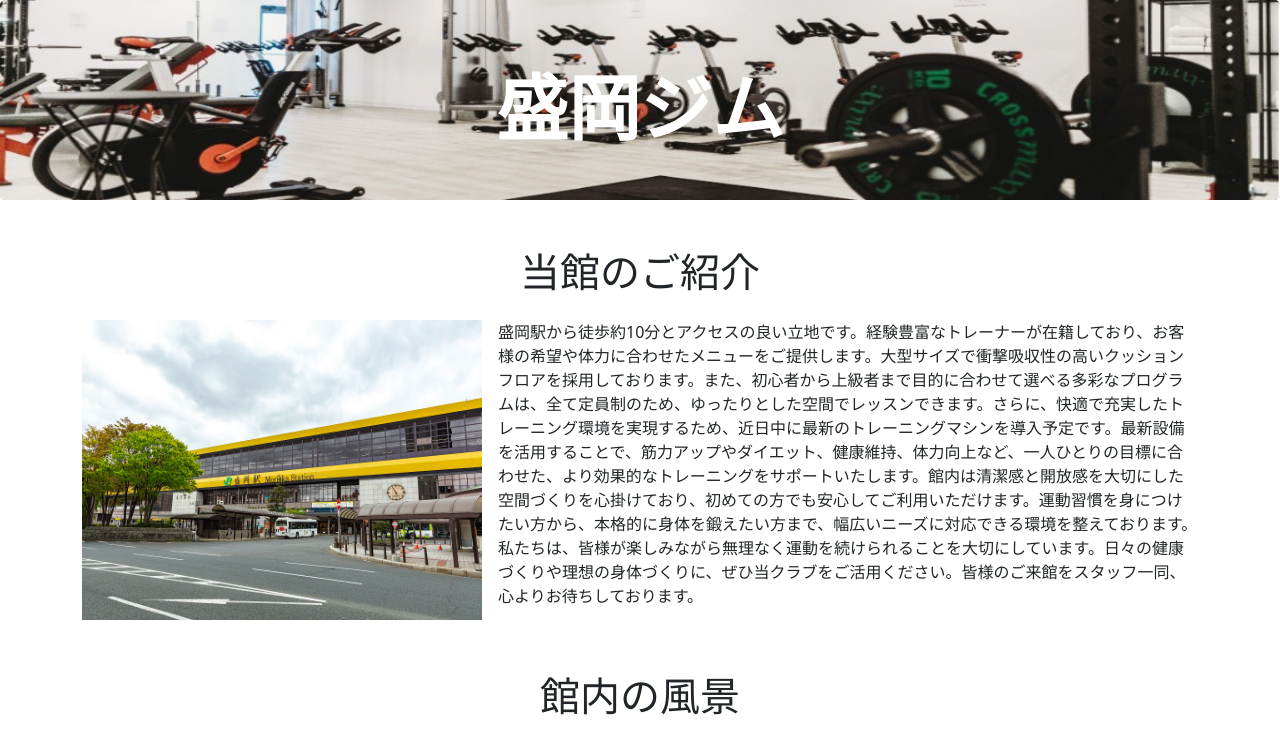
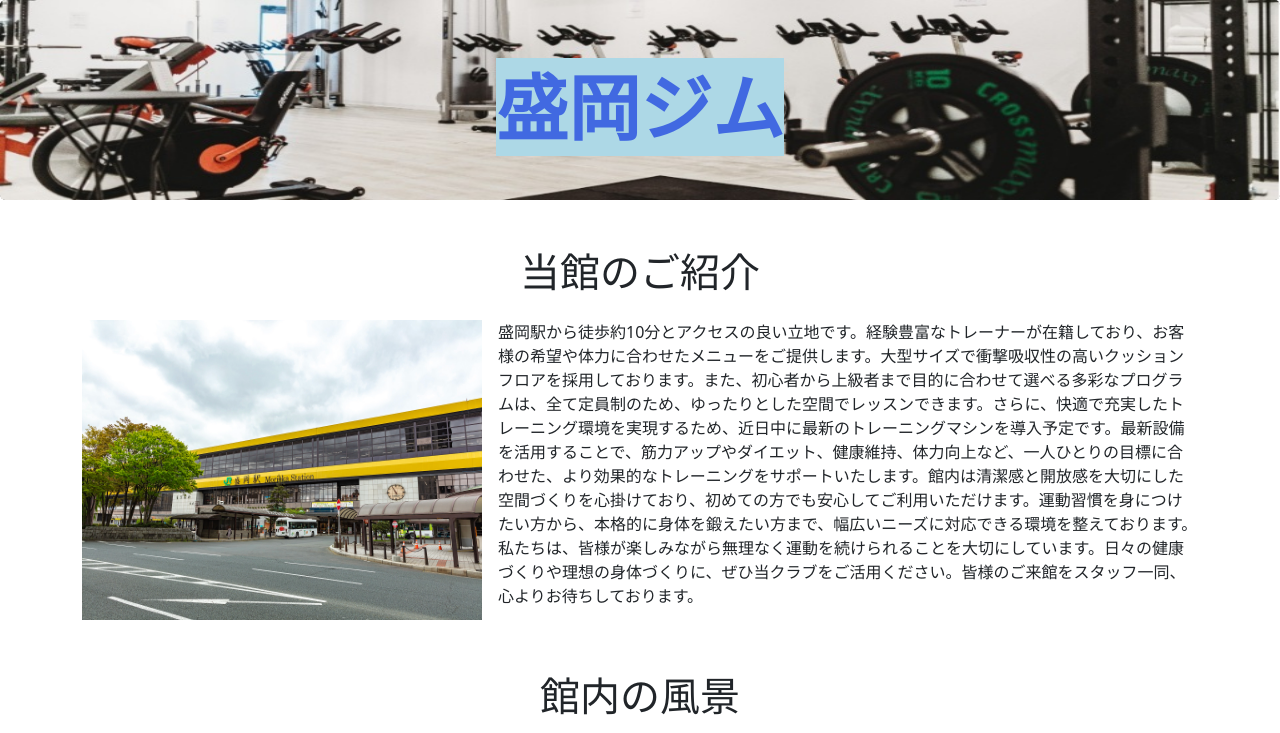
Before and after one commit to hakamata-1106/morioka-gym, a plain HTML site: page index.html in a window 1280 px wide. Shown: the top 733 px of the page. Drawn offline with nearby package versions, Linux system fonts and the light colour scheme.

Commit message:
盛岡ジムの文字色を変更、背景色の挿入

```diff
--- a/index.html
+++ b/index.html
@@ -13,7 +13,7 @@
     <div class="card bg-dark text-white border-0">
         <img src="img/ToppageImg/top.jpg" class="card-img img-fluid" style="height: 200px;" alt="トップ画像">
         <div class="card-img-overlay">
-            <h1 class="card-title text-center mt-5 text-dark text-white fw-bold" style="font-size: 72px;">盛岡ジム</h1>
+            <h1 class="card-title text-center mt-5 fw-bold" style="font-size: 72px; color: #4169e1;"><span style="background-color: lightblue;">盛岡ジム</span></h1>
         </div>
     </div>
     <div class="container">
```
